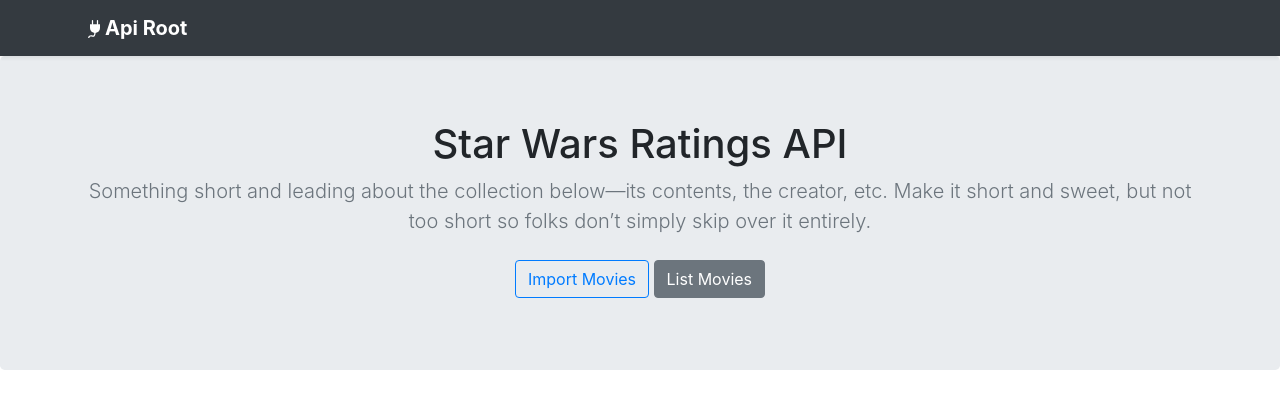
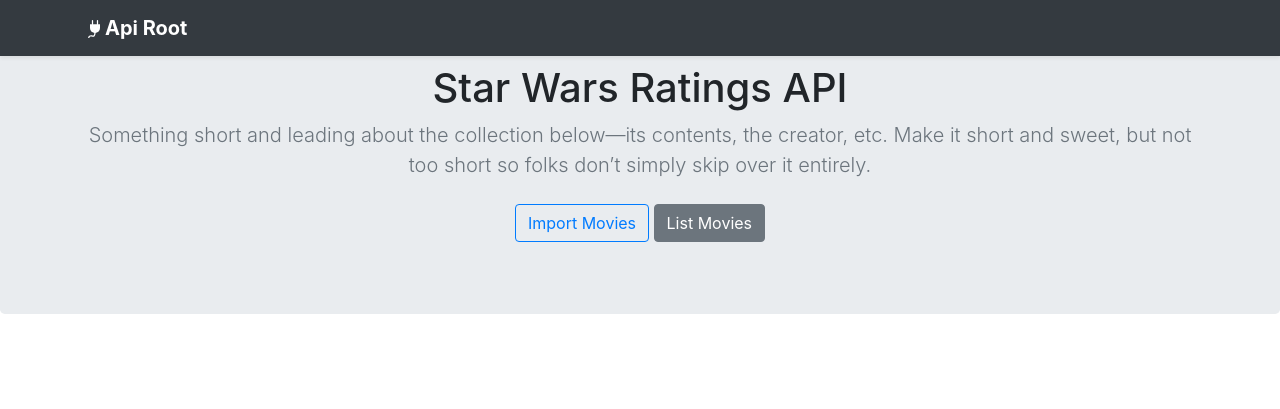
Before and after one commit to lfbatista/sw-ratings-api, a Django app: page / in a window 1280 px wide. Shown: the top 409 px of the page. Run offline with Django 3.2, Linux system fonts and the light colour scheme; some libraries are stand-ins or nearby versions.

Commit message:
added fixed navbar and new spinner

```diff
--- a/resources/templates/base.html
+++ b/resources/templates/base.html
@@ -6,7 +6,6 @@
   <meta name="viewport" content="width=device-width, initial-scale=1, shrink-to-fit=no">
 
   <!-- JQuery -->
-
   <script src="https://code.jquery.com/jquery-3.5.1.min.js" integrity="sha256-9/aliU8dGd2tb6OSsuzixeV4y/faTqgFtohetphbbj0=" crossorigin="anonymous"></script>
 
   <!-- Bootstrap -->
@@ -20,7 +19,7 @@
 </head>
 <body>
   <header>
-    <div class="navbar navbar-dark bg-dark shadow-sm">
+    <div class="navbar navbar-dark bg-dark fixed-top shadow-sm">
       <div class="container d-flex justify-content-between">
         <a href="/api/" class="navbar-brand d-flex align-items-center">
           <svg width="1em" height="1em" viewBox="0 0 16 16" class="bi bi-plug" fill="currentColor" xmlns="http://www.w3.org/2000/svg">
--- a/resources/templates/home.html
+++ b/resources/templates/home.html
@@ -37,7 +37,7 @@
               <input id="erase_all_movies_before" name="erase_all_movies_before" type="checkbox" class="form-check-input">
               <label class="form-check-label" for="erase_all_movies_before">Erase all movies entries</label>
             </div>
-                    <br />
+            <br />
             <button class="btn btn-outline-dark" type="button" id="confirm_before_submit">Import</button>
           </form>
         </div>
@@ -75,7 +75,7 @@
 <!-- Loader -->
 <div id="loader" class="text-center align-middle loader" >
     <div class="vertical_center" style="padding-top: 35%;"></div>
-    <div class="spinner-border" style="width: 3rem; height: 3rem;" role="status"></div>
+    <div class="spinner-grow text-secondary" role="status"></div>
 </div>
 
 
```
